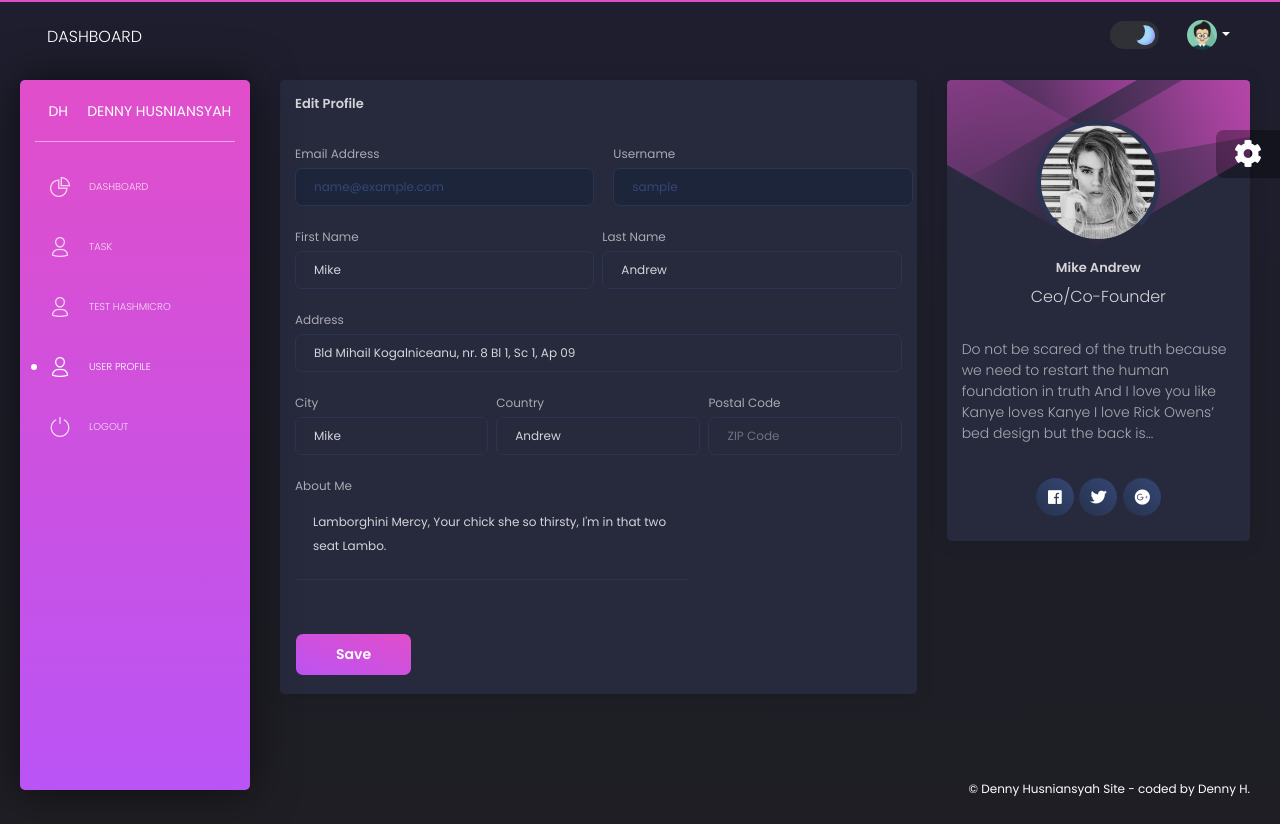
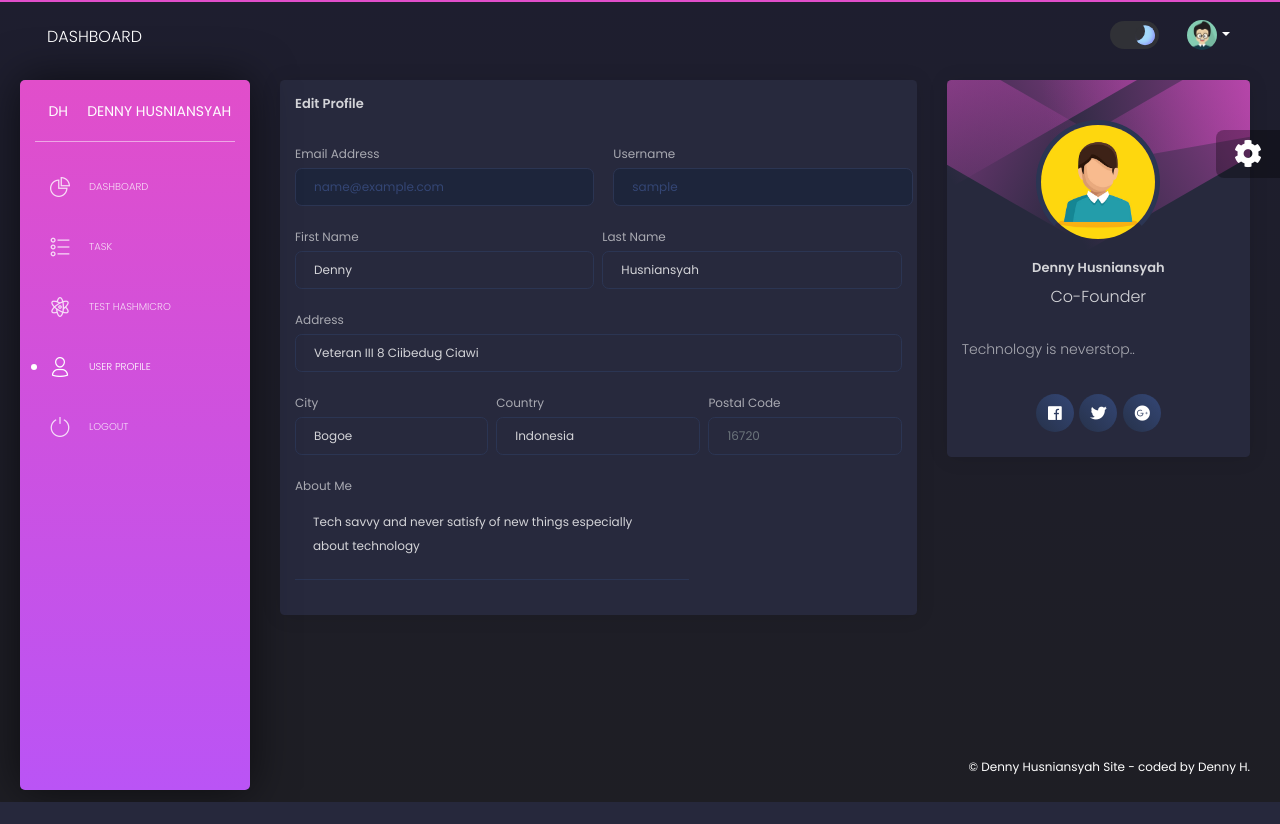
Before and after one commit to dnyz7/black-hashmicro, a Flask app: page /user.html in a window 1280 px wide. After the commit the page ends 802 px from the top, so only its background shows below. Run offline with Flask 2, Linux system fonts and the light colour scheme; the visitor is signed in with stand-in values (Sample User, id 1); data comes from the database, SQL or seed files in the repository; parts of the project's set-up code (start-up, migrations or seed data) failed here and were passed over; some libraries are stand-ins or nearby versions.

Commit message:
update profile

```diff
--- a/apps/templates/home/user.html
+++ b/apps/templates/home/user.html
@@ -60,13 +60,13 @@
                 <div class="col-md-6 pr-md-1">
                   <div class="form-group">
                     <label>First Name</label>
-                    <input type="text" class="form-control" placeholder="Company" value="Mike">
+                    <input type="text" class="form-control" placeholder="Company" value="Denny">
                   </div>
                 </div>
                 <div class="col-md-6 pl-md-1">
                   <div class="form-group">
                     <label>Last Name</label>
-                    <input type="text" class="form-control" placeholder="Last Name" value="Andrew">
+                    <input type="text" class="form-control" placeholder="Last Name" value="Husniansyah">
                   </div>
                 </div>
               </div>
@@ -74,7 +74,7 @@
                 <div class="col-md-12">
                   <div class="form-group">
                     <label>Address</label>
-                    <input type="text" class="form-control" placeholder="Home Address" value="Bld Mihail Kogalniceanu, nr. 8 Bl 1, Sc 1, Ap 09">
+                    <input type="text" class="form-control" placeholder="Home Address" value="Veteran III 8 Ciibedug Ciawi">
                   </div>
                 </div>
               </div>
@@ -82,19 +82,19 @@
                 <div class="col-md-4 pr-md-1">
                   <div class="form-group">
                     <label>City</label>
-                    <input type="text" class="form-control" placeholder="City" value="Mike">
+                    <input type="text" class="form-control" placeholder="City" value="Bogoe">
                   </div>
                 </div>
                 <div class="col-md-4 px-md-1">
                   <div class="form-group">
                     <label>Country</label>
-                    <input type="text" class="form-control" placeholder="Country" value="Andrew">
+                    <input type="text" class="form-control" placeholder="Country" value="Indonesia">
                   </div>
                 </div>
                 <div class="col-md-4 pl-md-1">
                   <div class="form-group">
                     <label>Postal Code</label>
-                    <input type="number" class="form-control" placeholder="ZIP Code">
+                    <input type="number" class="form-control" placeholder="16720">
                   </div>
                 </div>
               </div>
@@ -102,15 +102,15 @@
                 <div class="col-md-8">
                   <div class="form-group">
                     <label>About Me</label>
-                    <textarea rows="4" cols="80" class="form-control" placeholder="Here can be your description" value="Mike">Lamborghini Mercy, Your chick she so thirsty, I'm in that two seat Lambo.</textarea>
+                    <textarea rows="4" cols="80" class="form-control" placeholder="Here can be your description" value="Mike">Tech savvy and never satisfy of new things especially about technology</textarea>
                   </div>
                 </div>
               </div>
             </form>
           </div>
-          <div class="card-footer">
+          <!-- <div class="card-footer">
             <button type="submit" class="btn btn-fill btn-primary">Save</button>
-          </div>
+          </div> -->
         </div>
       </div>
       <div class="col-md-4">
@@ -123,16 +123,16 @@
                 <div class="block block-three"></div>
                 <div class="block block-four"></div>
                 <a href="javascript:void(0)">
-                  <img class="avatar" src="{{ config.ASSETS_ROOT }}/img/emilyz.jpg" alt="...">
-                  <h5 class="title">Mike Andrew</h5>
+                  <img class="avatar" src="{{ config.ASSETS_ROOT }}/img/60111.jpg" alt="...">
+                  <h5 class="title">Denny Husniansyah</h5>
                 </a>
                 <p class="description">
-                  Ceo/Co-Founder
+                  Co-Founder
                 </p>
               </div>
             </p>
             <div class="card-description">
-              Do not be scared of the truth because we need to restart the human foundation in truth And I love you like Kanye loves Kanye I love Rick Owens’ bed design but the back is...
+              Technology is neverstop..
             </div>
           </div>
           <div class="card-footer">
--- a/apps/templates/includes/sidebar.html
+++ b/apps/templates/includes/sidebar.html
@@ -21,13 +21,13 @@
                 </li>
                 <li class="{% if 'task' in segment %} active {% endif %}">
                     <a href="/task">
-                        <i class="tim-icons icon-single-02"></i>
+                        <i class="tim-icons icon-bullet-list-67"></i>
                         <p>Task</p>
                     </a>
                 </li>
                 <li class="{% if 'test' in segment %} active {% endif %}">
                     <a href="/test">
-                        <i class="tim-icons icon-single-02"></i>
+                        <i class="tim-icons icon-atom"></i>
                         <p>Test HashMicro</p>
                     </a>
                 </li>
```
Also changed, not shown: apps/templates/test/index.html (+5 -5 lines), apps/static/assets/img/60111.jpg (added).
